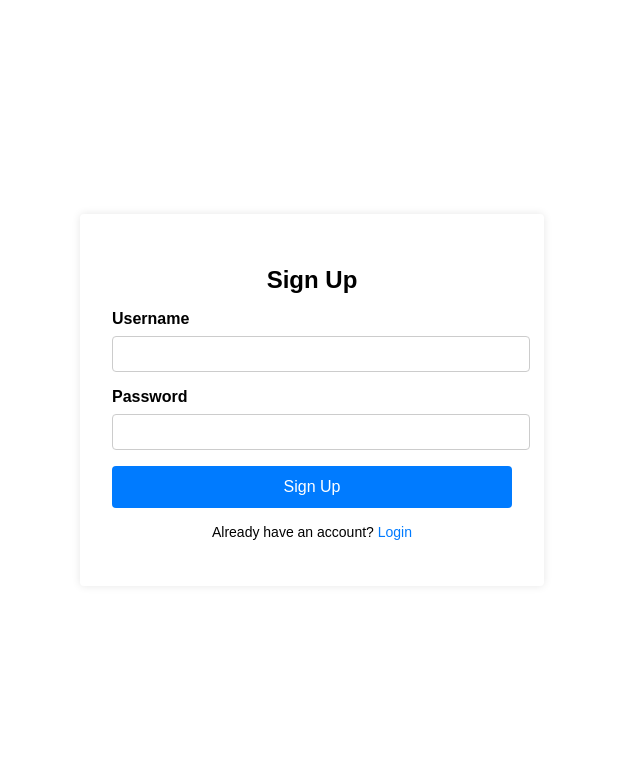
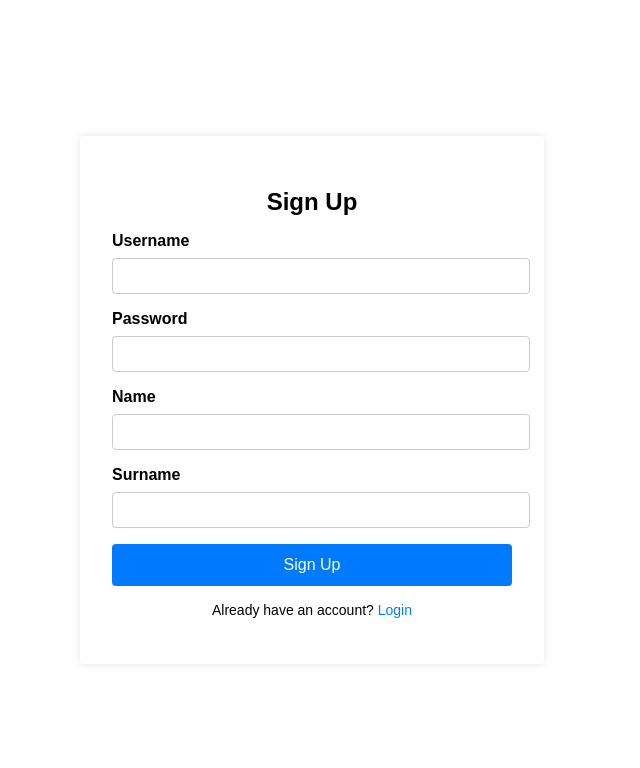
Before and after one commit to LeonidKim1602/Map-s24900-s25706, a FastAPI app: page /signup in a window 1280 px wide. Shown: the part 48-816 px from the top of the page, without its empty margins (328-968 px from the left). Run offline with FastAPI, Linux system fonts and the light colour scheme; parts of the project's set-up code (start-up, migrations or seed data) failed here and were passed over; some web fonts are replaced.

Commit message:
Added fields to signup page, post method for signup in main.py. User id now appears on the main page

```diff
--- a/src/frontend/pjait_map_frontend/main.py
+++ b/src/frontend/pjait_map_frontend/main.py
@@ -60,6 +60,26 @@ async def login(
 def signup(request: Request) -> HTMLResponse:
     return templates.TemplateResponse("signup.html", {"request": request})
 
+@app.post("/signup", response_class=HTMLResponse)
+async def signup(
+    username: Annotated[str, Form()], password: Annotated[str, Form()], name: Annotated[str, Form()], surname: Annotated[str, Form()], request: Request
+) -> Response:
+    request_user = User(number=int(username[1:]), password=password)
+    request_create = CreateUser(number=int(username[1:]), password=password, name = name, surname = surname)
+    response = requests.post("http://localhost:8001/student", json=request_user.dict())
+    if response.status_code == 403:
+        error_message = "User already exists"
+        return templates.TemplateResponse(
+        "signup.html",
+        {"request": request, "error_message": error_message}
+        )
+
+    response_create = requests.post("http://localhost:8001/student/new", json=request_create.dict())
+    message = "User created"
+    return templates.TemplateResponse(
+    "signup.html",
+    {"request": request, "message": message}
+    )
 
 # @app.post("/signup", response_class=HTMLResponse)
 # async def signup(username: Annotated[str, Form()], password: Annotated[str, Form()], name: Annotated[str, Form()], surname: Annotated[str, Form()], request: Request) -> Response:
@@ -85,6 +105,7 @@ async def index(request: Request, session_data: SessionData | None = Depends(ver
     )
     response_schedules = parse_raw_as(list[Schedule], response.text)
     weekday = datetime.datetime.today().weekday()
+    user = session_data.student_id
 
     today = [s for s in response_schedules if s.weekday == weekday]
     locations = []
@@ -100,9 +121,8 @@ async def index(request: Request, session_data: SessionData | None = Depends(ver
     subjects_today = zip(today, locations, subjects)
 
     return templates.TemplateResponse(
-        "main.html", {"request": request, "subjects_today": subjects_today}
+        "main.html", {"request": request, "subjects_today": subjects_today, "user": user}
     )
-    # await delete_session(response, session_id)
 
 
 @app.get("/logout", dependencies=[Depends(cookie)])
@@ -156,6 +176,12 @@ def timetable(request: Request, session_data: SessionData | None = Depends(verif
         },
     )
 
+@app.post("/timetable", dependencies=[Depends(cookie)])
+def timetable(subject_id: Annotated[str, Form()], room_id: Annotated[str, Form()], weekday: Annotated[str, Form()] , start: Annotated[str, Form()], end: Annotated[str, Form()], request: Request, session_data: SessionData | None = Depends(verifier)):
+    request = NewSchedule(student_id = session_data.student_id, subject_id = int(subject_id), room_id = int(room_id), weekday = int(weekday), start = int(start), end = int(end))
+    response = requests.post("http://localhost:8001/schedule", json=request.dict())
+
+    return RedirectResponse("/login")
 
 @app.delete("/timetable/{schedule_id}", dependencies=[Depends(cookie)])
 def timetable(
--- a/src/frontend/pjait_map_frontend/static/styles_form.css
+++ b/src/frontend/pjait_map_frontend/static/styles_form.css
@@ -102,3 +102,9 @@ main {
   font-weight: bold;
   margin-bottom: 10px;
 }
+
+.message {
+  color: green;
+  font-weight: bold;
+  margin-bottom: 10px;
+}
--- a/src/frontend/pjait_map_frontend/templates/main.html
+++ b/src/frontend/pjait_map_frontend/templates/main.html
@@ -9,7 +9,7 @@
 
   <header>
     <div class="header-content">
-      <h1 class="logo"><a href="/">Logo</a></h1>
+      <h1 class="logo"><a href="/">Logged in as s{{ user }}</a></h1>
 
       <div class="buttons-container">
         <a href="/timetable"><button class="profile-button">Profile</button></a>
--- a/src/frontend/pjait_map_frontend/templates/signup.html
+++ b/src/frontend/pjait_map_frontend/templates/signup.html
@@ -15,6 +15,12 @@
   <main>
     <div class="form-container">
       <h2 class="form-title">Sign Up</h2>
+      {% if error_message %}
+        <div class="error-message">{{ error_message }}</div>
+      {% endif %}
+      {% if message %}
+        <div class="message">{{ message }}</div>
+      {% endif %}
       <form class="form" action="/signup" method="POST">
         <div class="form-group">
           <label class="form-label" for="username">Username</label>
@@ -24,6 +30,14 @@
           <label class="form-label" for="password">Password</label>
           <input class="form-input" type="password" id="password" name="password" required>
         </div>
+        <div class="form-group">
+          <label class="form-label" for="name">Name</label>
+          <input class="form-input" type="text" id="name" name="name" required>
+        </div>
+        <div class="form-group">
+          <label class="form-label" for="surname">Surname</label>
+          <input class="form-input" type="text" id="surname" name="surname" required>
+        </div>
         <button class="form-button" type="submit">Sign Up</button>
         <p class="form-info">Already have an account? <a class="form-link" href="/login">Login</a></p>
       </form>
```
Also changed, not shown: src/frontend/pjait_map_frontend/templates/timetable.html (+4 -5 lines).
